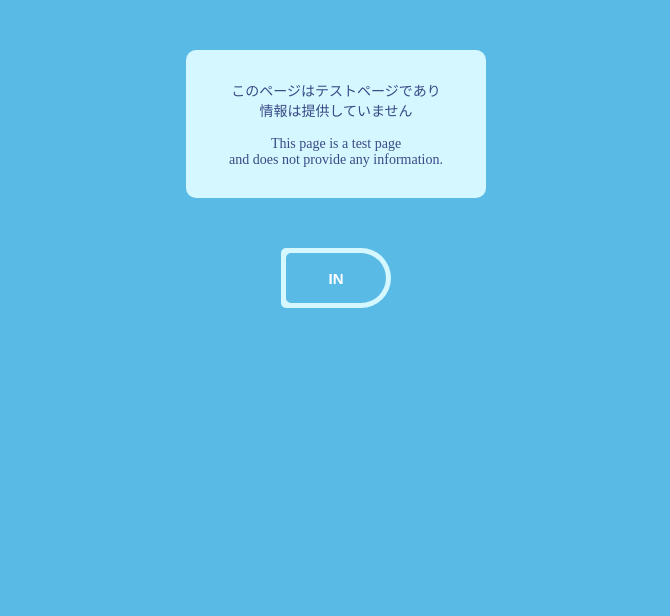
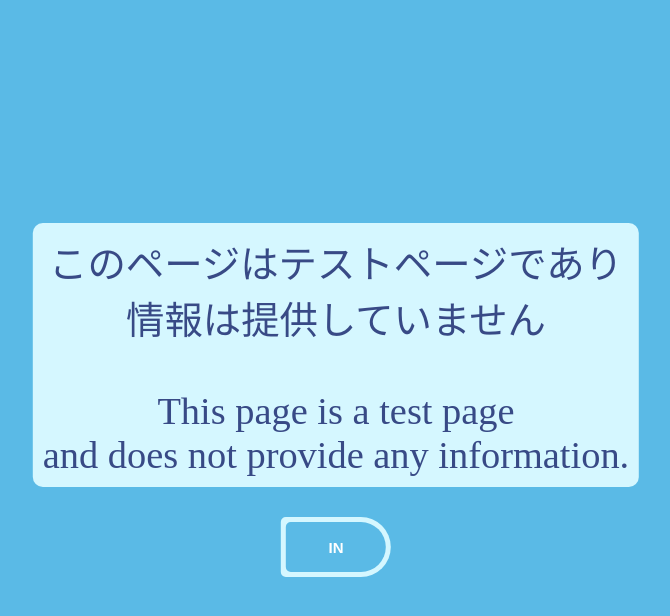
Before and after one commit to 1pondemo2njin3/test, a plain HTML site: page index.html in a window 1280 px wide. Shown: the whole page, without its empty margins (304-974 px from the left). Drawn offline with Linux system fonts and the light colour scheme.

Commit message:
Add files via upload

```diff
--- a/CSS_JS/index.css
+++ b/CSS_JS/index.css
@@ -1,7 +1,7 @@
 
 @charset "UTF-8";
 
-p   {margin: 0px 5px; font-size: 14px; color: #384A86;}
+p   {margin: 0px; font-size: clamp(20px, 3vw, 100px); color: #384A86;}
 
 
 
@@ -12,16 +12,16 @@ html body {
 
 /* 各 コンテナー */
 #container_index {
-    max-width: 300px; height: auto;
-    margin: 0 auto; /* 中央寄せ */
-    padding: 0px auto;
-    border-radius: 8px;
-    }
+    position: absolute;
+    top: 50%; left: 50%;
+    transform: translate(-50%, -50%);
+    /* ボックスをど真ん中に配置 */
+  }
 
   #index_p {
-    width: auto; max-width: 380px;
-    margin: 50px auto;
-    padding: 30px;
+    min-width: 300px;
+    margin: 0px auto;
+    padding: 10px;
     border-radius: 10px;
     background-color: #d5f7ff;
     text-align: center;
@@ -29,7 +29,7 @@ html body {
 
   #index_button {
     width: 110px;
-    margin: 30px auto;
+    margin: 30px auto 0px;
     border-radius: 5px 30px 30px 5px;
     background-color: #d5f7ff;
     text-align: center;
--- a/CSS_JS/top+next.css
+++ b/CSS_JS/top+next.css
@@ -3,7 +3,7 @@
 
 /* 画面幅が ~px以下のとき 指定カラムを非表示 */
 @media (max-width: 774px)   {#sub_menu {display: none;}}
-@media (max-width: 1220px)  {#topic {display: none;}}
+@media (max-width: 1219px)  {#topic {display: none;}}
 
 /* 画面幅に応じての設定 */
 @media screen and (max-width: 655px) {
```
